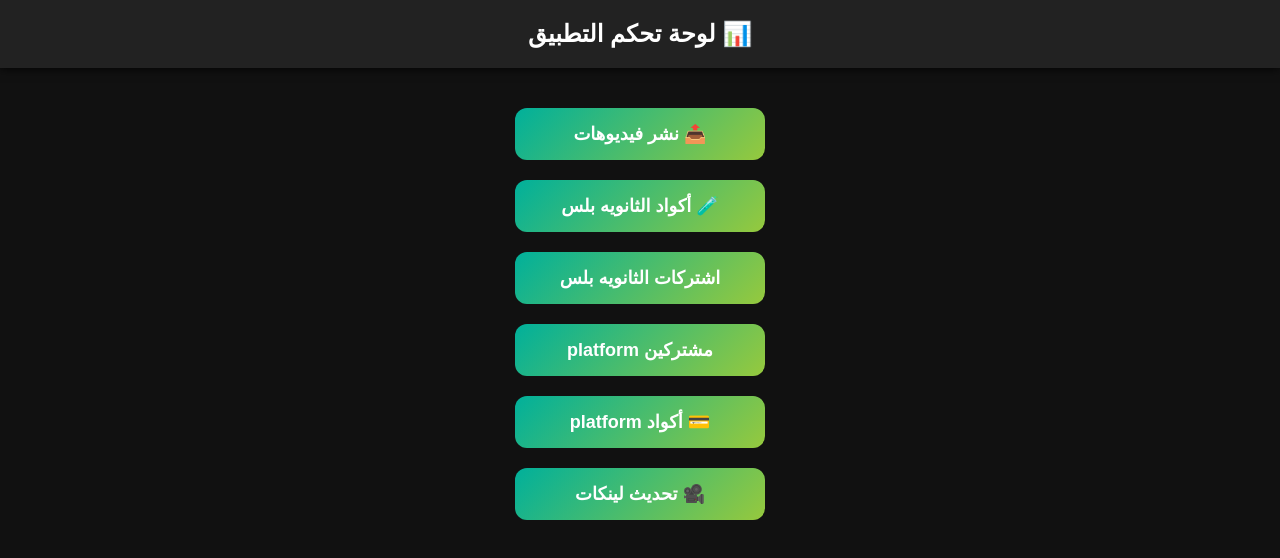
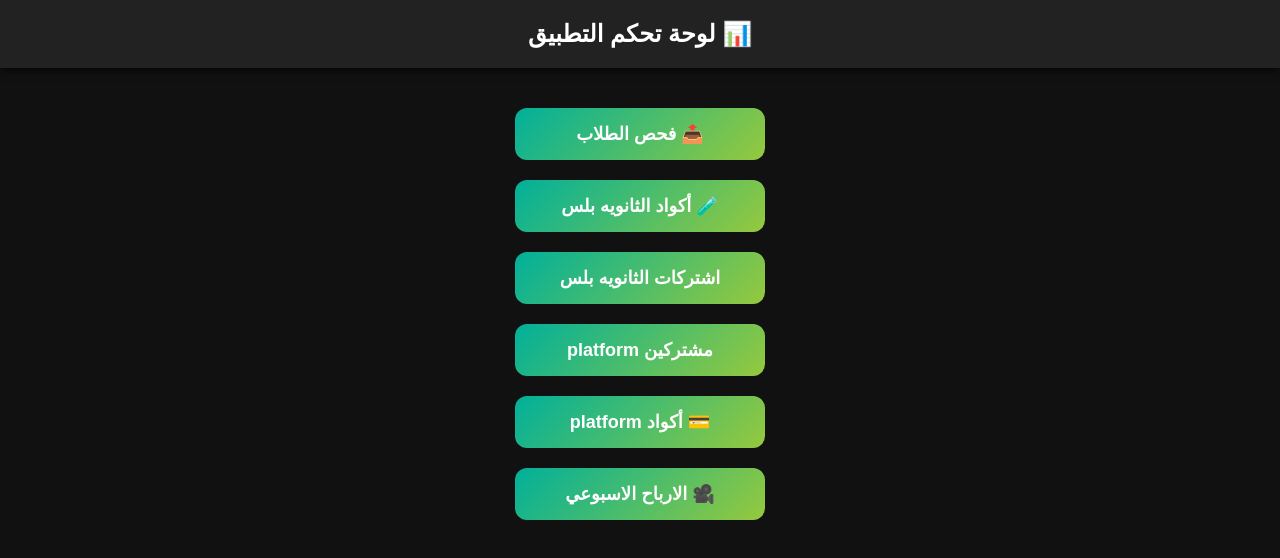
Before and after one commit to Minaahaq50/dirod, a plain HTML site: page index.html in a window 1280 px wide. Drawn offline with Linux system fonts and the light colour scheme.

Commit message:
Change button text for video upload section

```diff
--- a/index.html
+++ b/index.html
@@ -50,12 +50,12 @@
   <header>📊 لوحة تحكم التطبيق</header>
 
   <div class="menu">
-    <button class="btn" onclick="goToPage('upload.html')">📤 نشر فيديوهات</button>
+    <button class="btn" onclick="goToPage('upload.html')">📤 فحص الطلاب </button>
     <button class="btn" onclick="goToPage('codes-test.html')">🧪 أكواد الثانويه بلس</button>
     <button class="btn" onclick="goToPage('codes-sub.html')">اشتركات الثانويه بلس</button>
     <button class="btn" onclick="goToPage('plus2.html')">مشتركين platform</button>
     <button class="btn" onclick="goToPage('plus.html')">💳 أكواد platform</button>
-    <button class="btn" onclick="goToPage('my-videos.html')">🎥 تحديث لينكات</button>
+    <button class="btn" onclick="goToPage('my-videos.html')">🎥 الارباح الاسبوعي</button>
   </div>
 
   <script>
```
